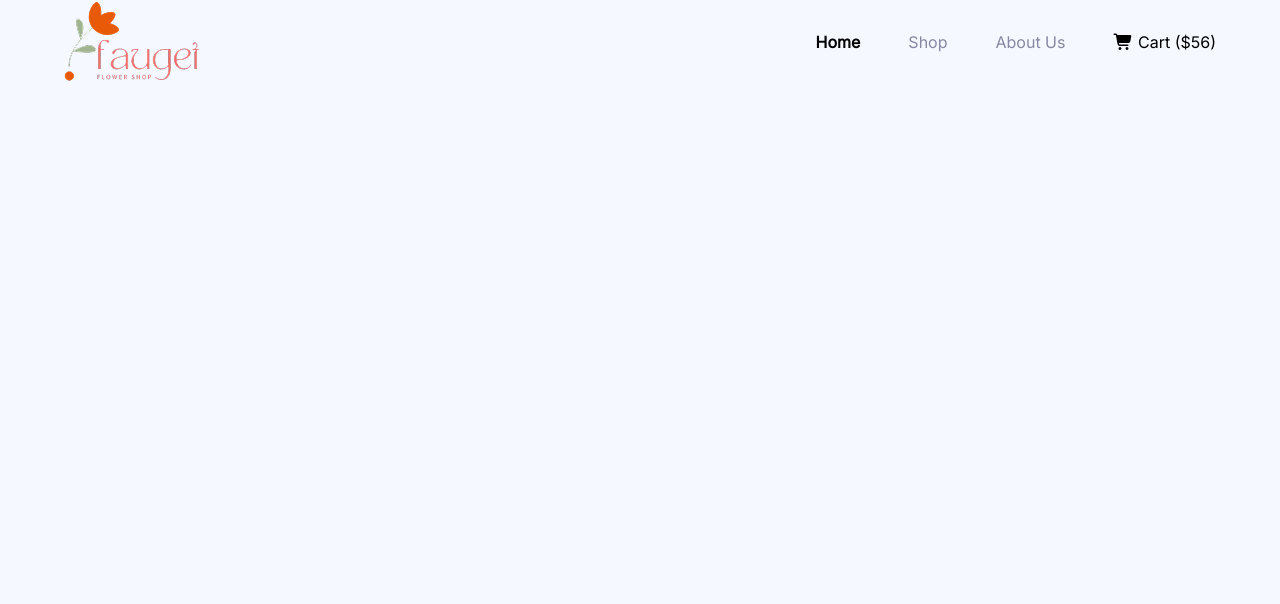
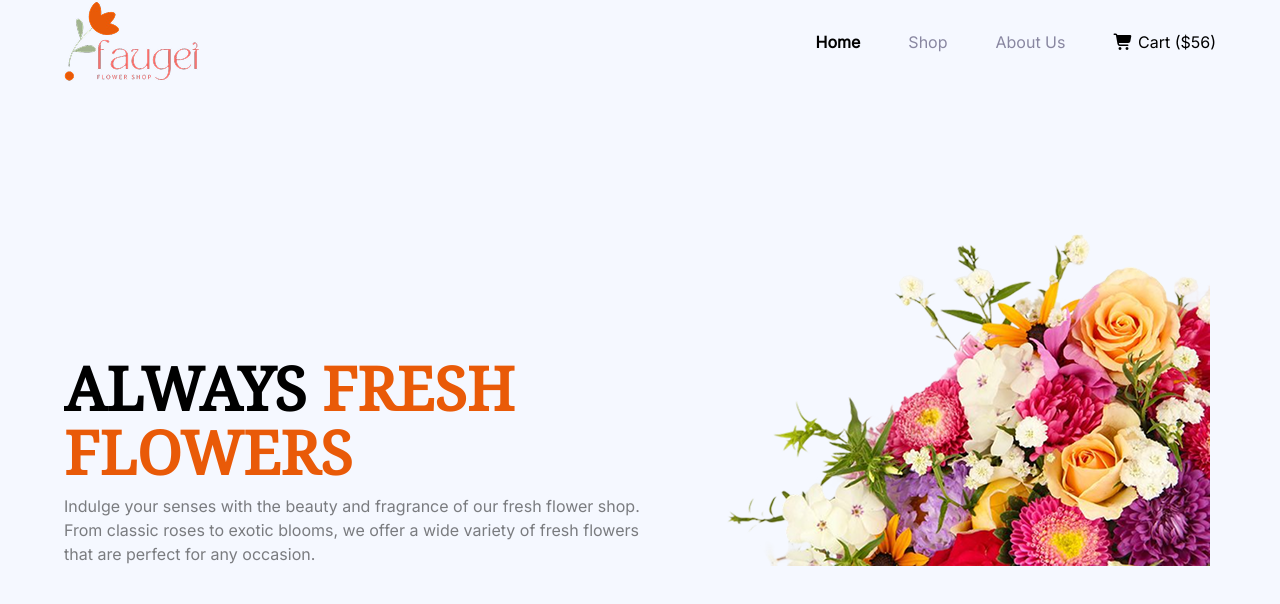
Before and after one commit to MD-Shihab-Hossain/Assignment-2, a plain HTML site: page index.html in a window 1280 px wide. Drawn offline with nearby package versions, Linux system fonts and the light colour scheme.

Commit message:
Add hero section with headline and hero image

```diff
--- a/index.html
+++ b/index.html
@@ -42,6 +42,28 @@
           </ul>
         </div>
       </nav>
+          <section>
+        <div class="flex flex-col-reverse lg:flex-row justify-between items-end">
+          <div class="w-full mt-6 lg:mt-0">
+            <h2 class="font-[Noto_Serif] text-2xl lg:text-6xl font-bold">
+              ALWAYS <span class="text-[#E95A08]">FRESH</span>
+            </h2>
+            <h2 class="text-[#E95A08] font-[Noto_Serif] text-2xl lg:text-6xl font-bold mt-1">
+              FLOWERS
+            </h2>
+            <p class="text-[rgba(0,0,0,0.5)] mt-3">
+              Indulge your senses with the beauty and fragrance of our fresh
+              flower shop. From classic roses to exotic blooms, we offer a wide
+              variety of fresh flowers that are perfect for any occasion.
+            </p>
+          </div>
+          <div class="w-full">
+            <img src="./assets/hero-flower.png" alt="Hero Flower" />
+          </div>
+        </div>
+      </section>
+    </header>
+
 
 
 
```
